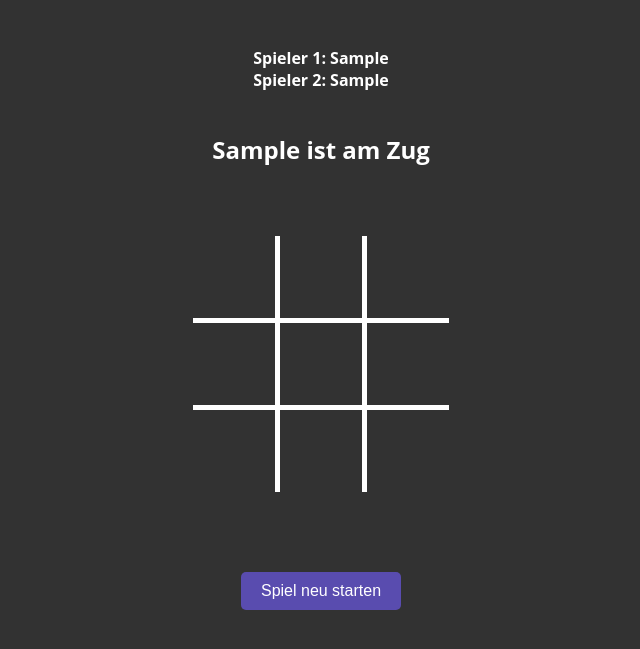
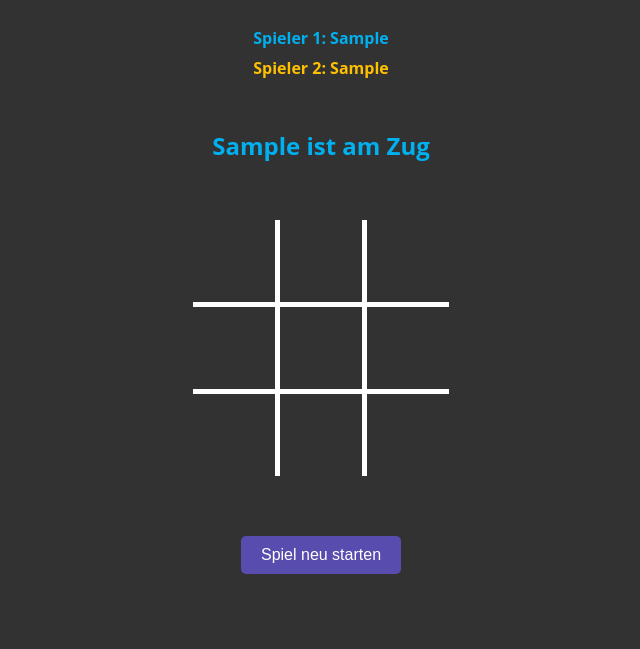
Before and after one commit to SilvanStuber/tic-tac-toe, a plain HTML site: page index.html in a window 1280 px wide. Both pictures are taken after typing "Sample", "Sample" into the empty fields and a click on the button "Start Spiel". Shown: the part 67-716 px from the top of the page, without its empty margins (319-959 px from the left). Drawn offline with Linux system fonts and the light colour scheme.

Commit message:
next player color

```diff
--- a/script.js
+++ b/script.js
@@ -7,28 +7,27 @@ let fields = [
 let currentPlayer = 'circle';
 let playerNames = { circle: "", cross: "" };
 
+function init() {
+    restartGame();
+}
 
 function registerPlayers() {
     playerNames.circle = document.getElementById('player1Name').value;
     playerNames.cross = document.getElementById('player2Name').value;
     let whichPlayerIsToBe = playerNames.circle;
-    if (currentPlayer = 'cross') {
-        whichPlayerIsToBe = playerNames.cross
-    }
-    if (playerNames.circle && playerNames.cross) {
-        document.querySelector('.player-registration').style.display = 'none';
-        document.getElementById('players').innerHTML = `<b>Spieler 1: ${playerNames.circle}</b> <b>Spieler 2: ${playerNames.cross}</b> <br> <h2> ${whichPlayerIsToBe} ist am Zug </h2>`;
-        document.querySelector('.restart-button').style.display = 'block';
-        render();
-        attachClickHandlers();
-    } else {
-        alert("Bitte geben Sie die Namen beider Spieler ein.");
-    }
+
+    document.querySelector('.player-registration').style.display = 'none';
+    document.getElementById('players').innerHTML = `<b class="color-player-circle">Spieler 1: ${playerNames.circle}</b> <b class="color-player-cross">Spieler 2: ${playerNames.cross}</b> <br> <h2 id="nextplayer" class="color-player-circle"> ${whichPlayerIsToBe} ist am Zug </h2>`;
+    document.querySelector('.restart-button').style.display = 'block';
+    document.getElementById('nextplayer').classList.remove('d-none')
+    renderGame();
+    attachClickHandlers();
     generateGame()
+
+    document.addEventListener('DOMContentLoaded', (event) => {
+        document.querySelector('.restart-button').style.display = 'none';
+    });
 }
-document.addEventListener('DOMContentLoaded', (event) => {
-    document.querySelector('.restart-button').style.display = 'none';
-});
 
 
 
@@ -36,15 +35,32 @@ function generateGame() {
     loadGame();
     if (checkGameOver()) {
         disableClickHandlers();
+        document.getElementById('nextplayer').classList.add('d-none')
     }
     attachClickHandlers();
 }
 
 function startGame() {
     loadGame();
-    render();
+    renderGame();
     attachClickHandlers();
     document.querySelector('.player-registration').style.display = 'none';
+}
+
+function renderGame() {
+    let content = document.getElementById('content');
+    let tableHTML = '<table>';
+    for (let i = 0; i < fields.length; i++) {
+        if (i % 3 === 0) {
+            tableHTML += '<tr>';
+        }
+        tableHTML += `<td data-index="${i}"></td>`;
+        if (i % 3 === 2) {
+            tableHTML += '</tr>';
+        }
+    }
+    tableHTML += '</table>';
+    content.innerHTML = tableHTML;
 }
 
 
@@ -76,10 +92,12 @@ function updateCell(index) {
 function updatePlayer() {
     if (currentPlayer === 'cross') {
         nextPlayer = playerNames.cross
+        colorNextPlayer = `color-player-cross`
     } else {
         nextPlayer = playerNames.circle
+        colorNextPlayer = `color-player-circle`
     }
-    document.getElementById('players').innerHTML = `<b>Spieler 1: ${playerNames.circle}</b> <b>Spieler 2: ${playerNames.cross}</b> <br> <h2> ${nextPlayer} ist am Zug </h2>`;
+    document.getElementById('players').innerHTML = `<b class="color-player-circle">Spieler 1: ${playerNames.circle}</b> <b class="color-player-cross">Spieler 2: ${playerNames.cross}</b> <br> <h2 id="nextplayer" class="${colorNextPlayer}"> ${nextPlayer} ist am Zug </h2>`;
 }
 
 
@@ -259,24 +277,6 @@ function drawWinningLine(combination) {
     content.appendChild(svg);
 }
 
-
-function render() {
-    let content = document.getElementById('content');
-    let tableHTML = '<table>';
-
-    for (let i = 0; i < fields.length; i++) {
-        if (i % 3 === 0) {
-            tableHTML += '<tr>';
-        }
-        tableHTML += `<td data-index="${i}"></td>`;
-        if (i % 3 === 2) {
-            tableHTML += '</tr>';
-        }
-    }
-    tableHTML += '</table>';
-    content.innerHTML = tableHTML;
-}
-
 function attachClickHandlers() {
     const cells = document.querySelectorAll('td');
     cells.forEach(cell => {
@@ -324,6 +324,6 @@ function loadGame() {
         fields = gameData.fields;
         currentPlayer = gameData.currentPlayer;
         playerNames = gameData.playerNames;
-        render();
+        renderGame();
     }
 }
--- a/style.css
+++ b/style.css
@@ -3,6 +3,7 @@ body {
   background-color: #323232;
   margin: 0 auto;
   color: white;
+  max-height: 50vh;
 }
 
 h1 {
@@ -10,7 +11,7 @@ h1 {
 }
 
 #content {
-  margin-top: 50px;
+  margin-top: 30px;
   display: flex;
   justify-content: center;
   align-items: center;
@@ -79,7 +80,7 @@ td {
 }
 
 .button-container {
-  margin-top: 80px;
+  margin-top: 60px;
   display: flex;
   justify-content: center;
 }
@@ -103,7 +104,7 @@ td {
     display: flex;
     flex-direction: column;
     align-items: center;
-    margin-top: 50px;
+    margin-top: 100px;
   }
 
   .player-registration input {
@@ -121,7 +122,7 @@ td {
     cursor: pointer;
     font-size: 16px;
     padding: 10px 20px;
-    margin-top: 10px;
+    margin-top: 48px;
   }
 
   .player-registration button:hover {
@@ -132,5 +133,19 @@ td {
     display: flex;
     flex-direction: column;
     align-items: center;
-    margin-top: 50px;
+    margin-top: 30px;
   }
+
+  .color-player-cross {
+    color: #FFC001;
+    padding-bottom: 8px;
+  }
+
+  .color-player-circle {
+    color: #00B0EF;
+    padding-bottom: 8px;
+  }
+
+  .d-none {
+    display: none;
+  }
```
